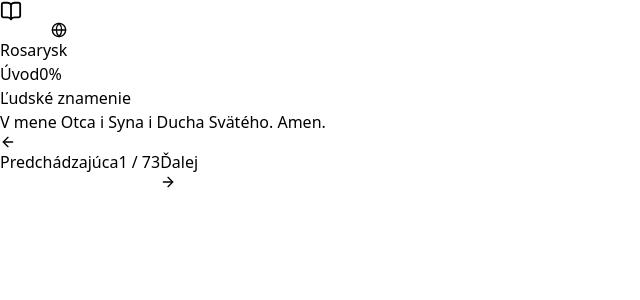
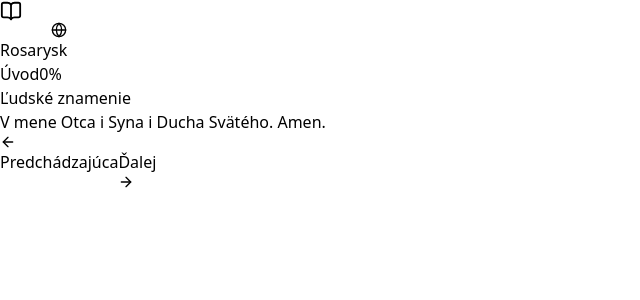
Before and after one commit to michalvoscek/rosary, a React (Vite) app: page /pray/glorious in a window 1280 px wide. Shown: the top 300 px of the page, without its empty margins (0-640 px from the left). Built offline with nearby package versions, Linux system fonts and the light colour scheme.

Commit message:
fix: remove total counter

```diff
--- a/src/pages/PrayPage.tsx
+++ b/src/pages/PrayPage.tsx
@@ -116,10 +116,6 @@ export function PrayPage() {
             {t({ sk: "Predchádzajúca", en: "Previous" })}
           </button>
 
-          <span className="text-xs text-stone-400 font-medium tabular-nums">
-            {currentStep + 1} / {TOTAL_STEPS}
-          </span>
-
           <button
             onClick={() => canGoForward && goToStep(currentStep + 1)}
             disabled={!canGoForward}
```
